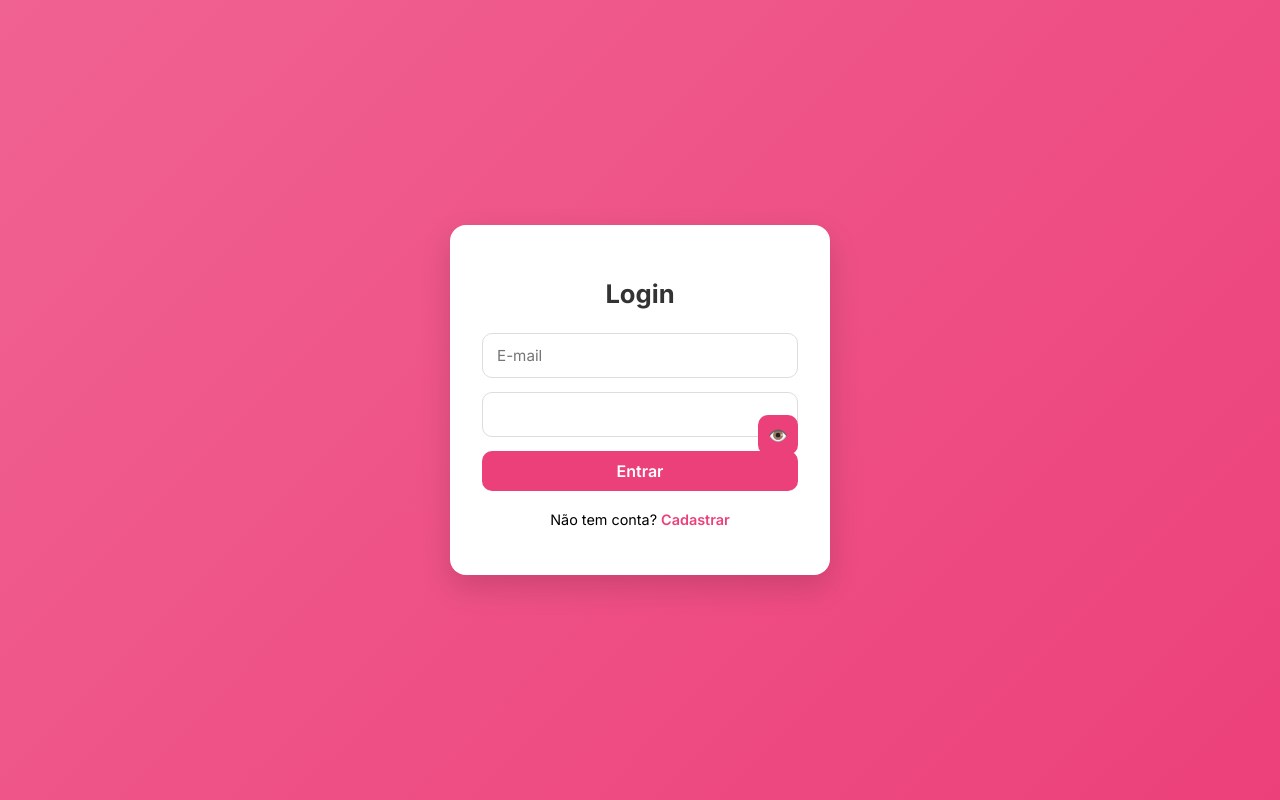
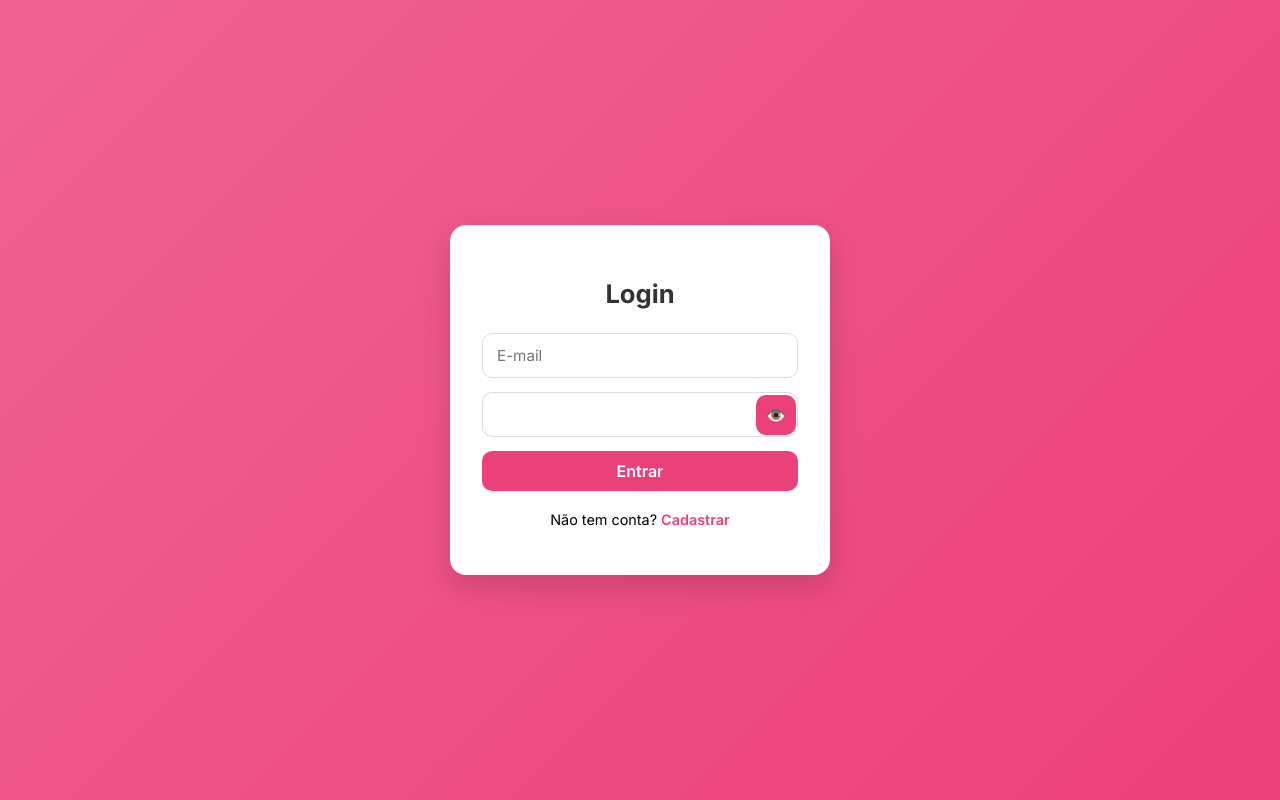
Before and after one commit to NathanMenezess/catalogo-produtos, a React (Vite) app in the folder frontend/frontend-catalogo/: page /login in a window 1280 px wide. Built offline with nearby package versions, Linux system fonts and the light colour scheme; no server answers.

Commit message:
Add - detalhes do cliente e do vendedor à resposta do pedido; atualizar a listagem de pedidos e exibição na página de Pedidos; ajuste do posicionamento do botão de alternar senha nos estilos de Login e Registro

```diff
--- a/frontend/frontend-catalogo/src/pages/Login.css
+++ b/frontend/frontend-catalogo/src/pages/Login.css
@@ -123,8 +123,9 @@
 
 .toggle-password {
     position: absolute;
-    right: 0px;
-    top: 50%;
+    right: 2px;
+    top: 5%;
+
 
     border: none;
     background: transparent;
--- a/frontend/frontend-catalogo/src/pages/Orders.tsx
+++ b/frontend/frontend-catalogo/src/pages/Orders.tsx
@@ -31,6 +31,13 @@ type Order = {
   shipping_district?: string;
   shipping_city?: string;
   shipping_state?: string;
+
+  customer_id?: number | null;
+  seller_id?: number | null;
+  customer_name?: string | null;
+  customer_email?: string | null;
+  seller_name?: string | null;
+  seller_email?: string | null;
 
   items?: OrderItem[];
 };
@@ -281,6 +288,20 @@ export default function Orders() {
               {selectedOrder.shipping_phone || "Não informado"}
             </p>
 
+            {selectedOrder.customer_name && (
+              <p>
+                <strong>Cliente relacionado:</strong>{" "}
+                {selectedOrder.customer_name} - {selectedOrder.customer_email}
+              </p>
+            )}
+
+            {selectedOrder.seller_name && (
+              <p>
+                <strong>Vendedor relacionado:</strong>{" "}
+                {selectedOrder.seller_name} - {selectedOrder.seller_email}
+              </p>
+            )}
+
             <p>
               <strong>Endereço:</strong>{" "}
               {selectedOrder.shipping_street || "Rua não informada"},{" "}
--- a/frontend/frontend-catalogo/src/pages/Register.css
+++ b/frontend/frontend-catalogo/src/pages/Register.css
@@ -127,8 +127,9 @@
 
 .toggle-password {
     position: absolute;
-    right: 0px;
-    top: 50%;
+    right: 2px;
+    top: 5%;
+
 
     border: none;
     background: transparent;
```
Also changed, not shown: 2 other files (tests, documents, lock files or other folders).
